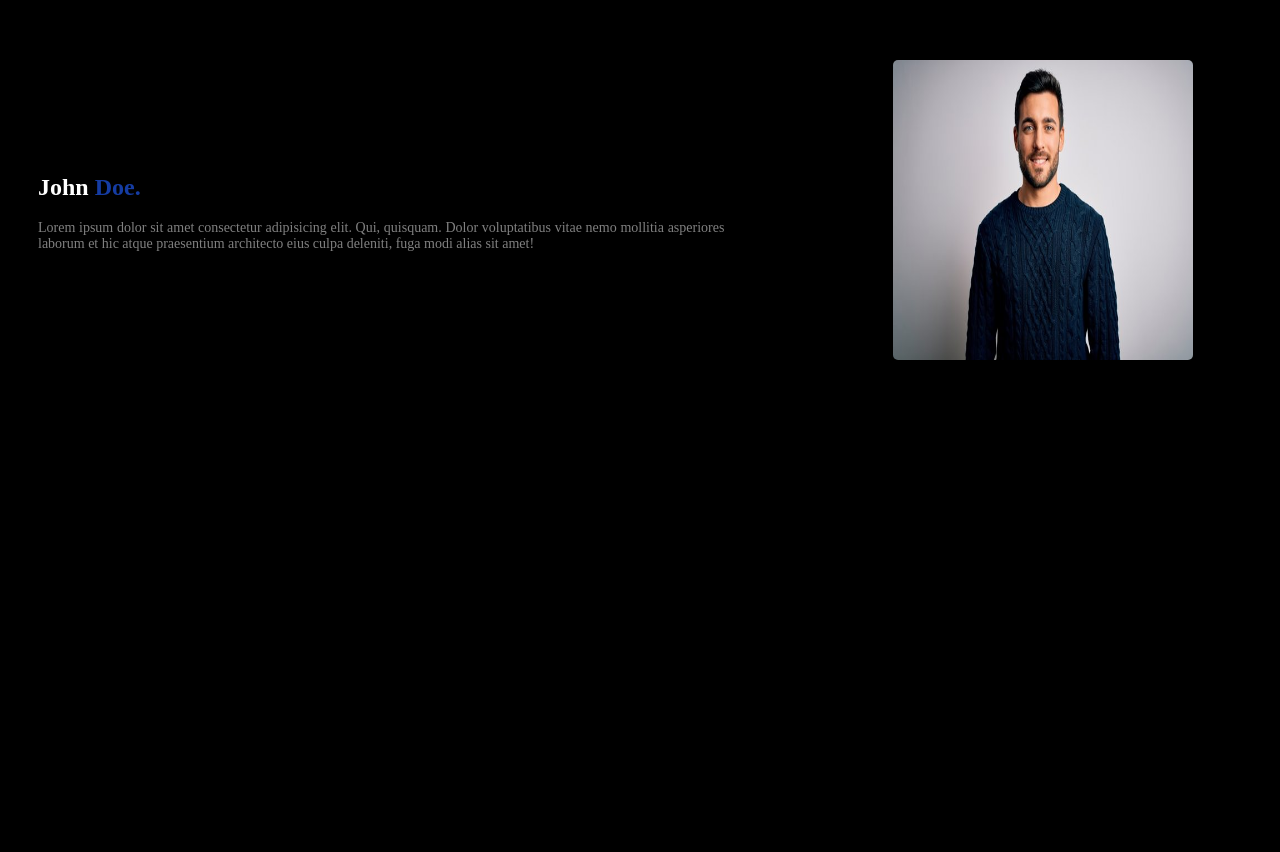
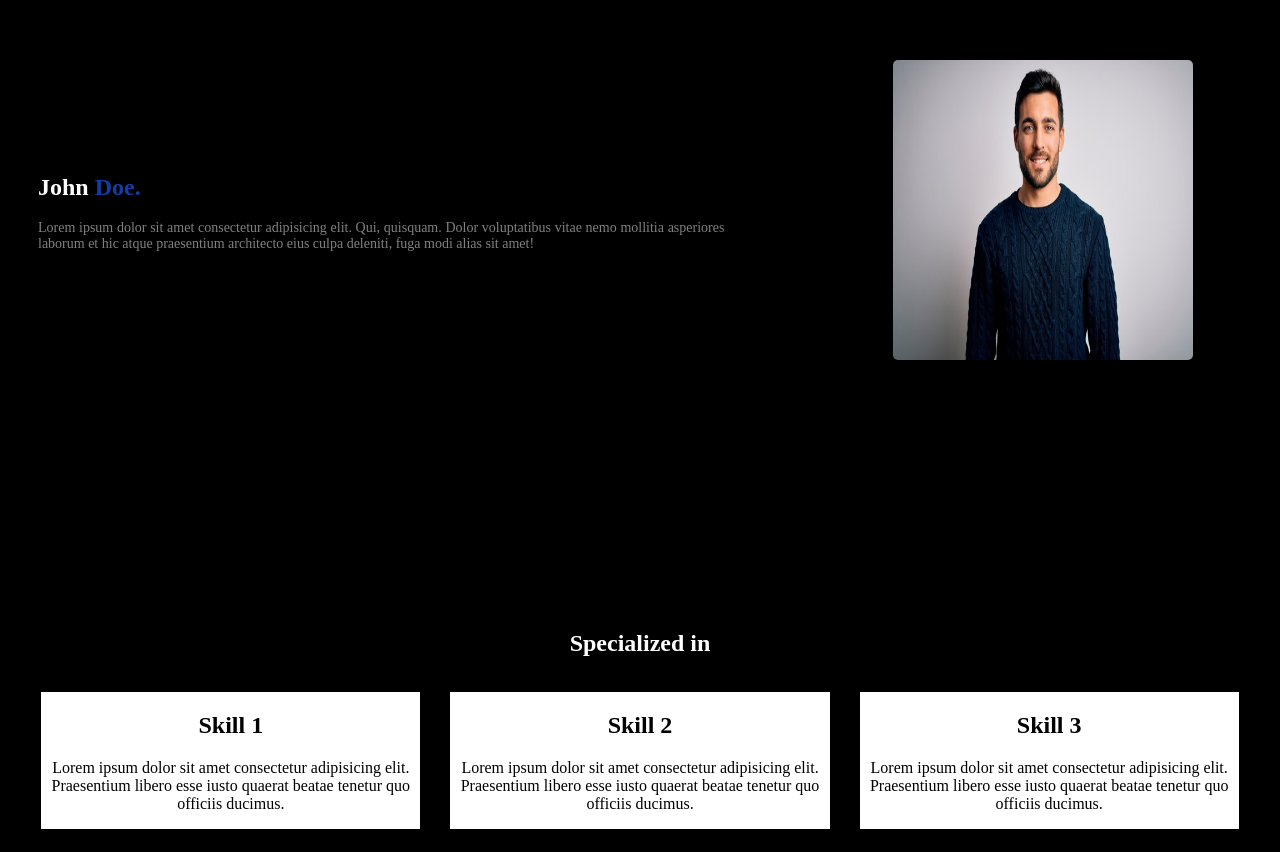
Before and after one commit to MwiseHeritier/TTA_portfolio_v1, a plain HTML site: page index.html in a window 1280 px wide. Shown: the part 198-1050 px from the top of the page. Before the commit the page ends 816 px from the top, so only its background shows below. Drawn offline with Linux system fonts and the light colour scheme.

Commit message:
chore: initializing section 2 and its content

```diff
--- a/index.html
+++ b/index.html
@@ -37,6 +37,22 @@
 
 
             }
+            #skills-section{
+                text-align: center;
+            }
+            .skills-container{
+                display: flex;
+                justify-content: center;
+
+
+            }
+            .skill-card{
+                background-color: #fff;
+                color: #000;
+                width: 30%;
+                margin: 15px;
+             }
+
 
         </style>
     </head>
@@ -59,6 +75,44 @@
 
         </section>
 
+        <section id="skills-section">
+            <h1>Specialized in</h1>
+            <div class="skills-container">
+                <div class="skill-card skill-1">
+                 <h2>Skill 1</h2>
+                   <p>
+                      Lorem ipsum dolor sit amet consectetur adipisicing elit. Praesentium libero esse iusto
+                      quaerat beatae tenetur quo officiis ducimus.
+                  </p>
+                </div>
+
+
+                <div class=" skill-card skill-2">
+                    <h2>Skill 2</h2>
+                    <p>
+                        Lorem ipsum dolor sit amet consectetur adipisicing elit. Praesentium libero esse iusto
+                        quaerat beatae tenetur quo officiis ducimus.
+                    </p>
+                </div>
+
+
+
+
+                <div class=" skill-card skill-3">
+                    <h2>Skill 3</h2>
+                    <p>Lorem ipsum dolor sit amet consectetur adipisicing elit. Praesentium libero esse iusto
+                        quaerat beatae tenetur quo officiis ducimus.
+                    </p>
+                </div>
+
+
+
+
+            </div>
+
+
+        </section>
+
     </body>
 
 
```
